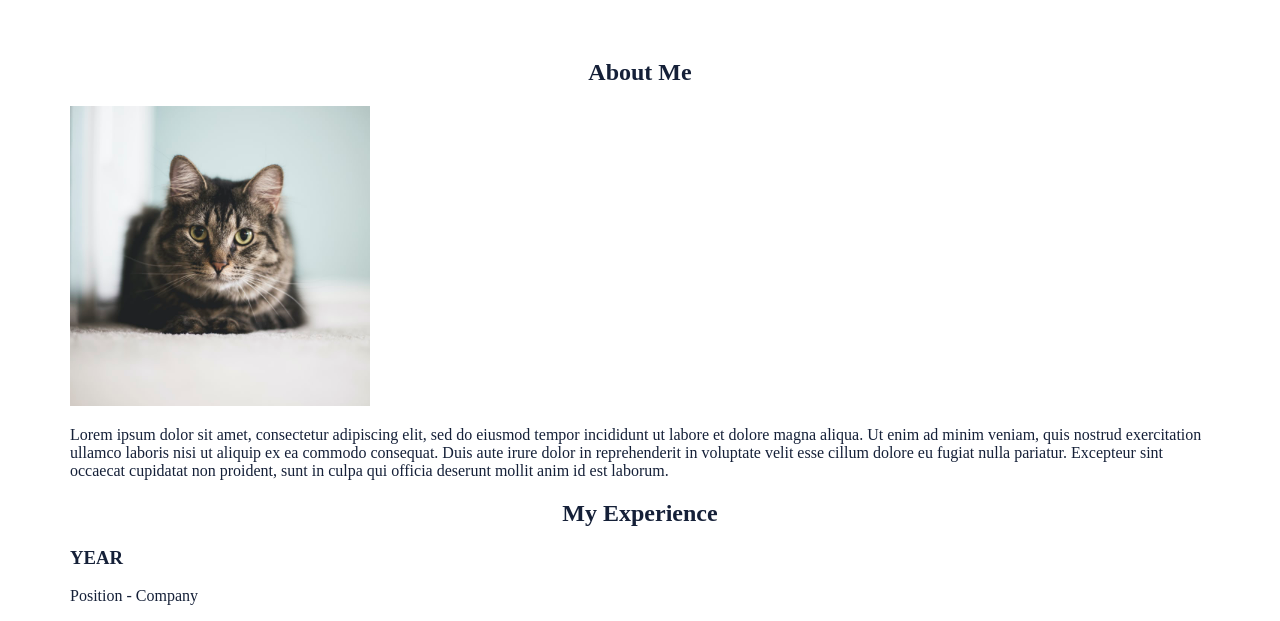
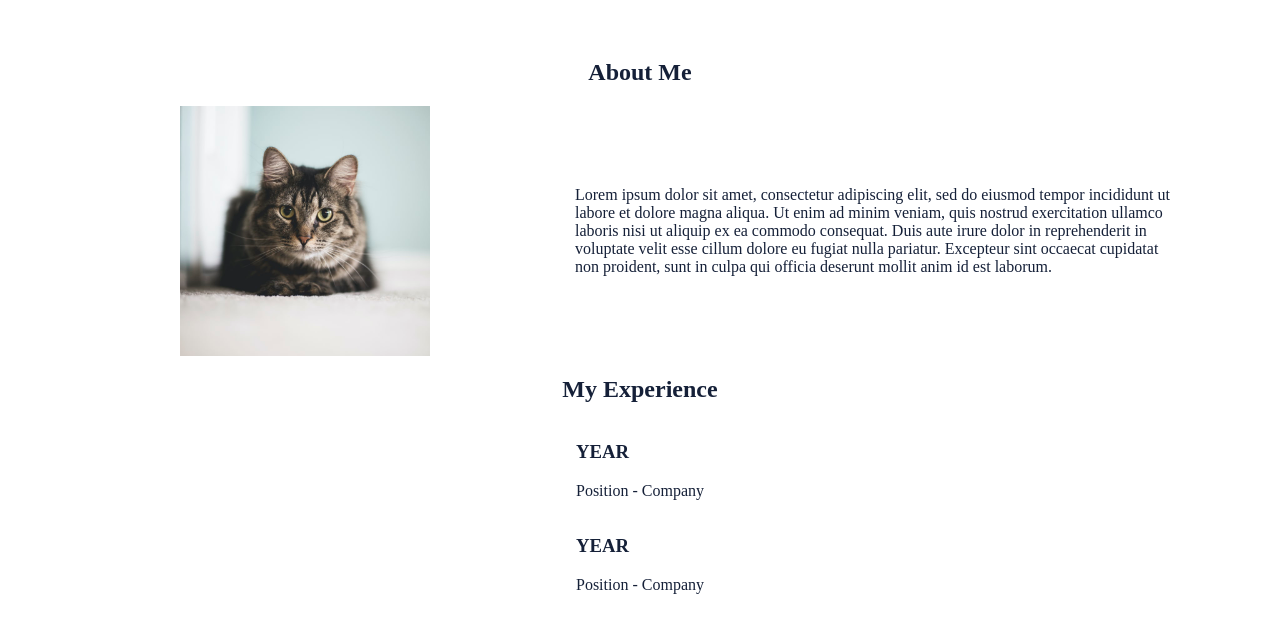
Before and after one commit to fruitsofbabylon/personal-website, a website: page index.html in a window 1280 px wide. Shown: the part 321-942 px from the top of the page. Drawn offline with Linux system fonts and the light colour scheme.

Commit message:
about me section layout

```diff
--- a/index.html
+++ b/index.html
@@ -36,13 +36,15 @@
             </section>
             <section id="about">
                 <h2>About Me</h2>
+                <div class="flex-container">
                     <div class="left-part">
-                    <img src="img/myphoto.jpeg" alt="my photo" width="300px" >
+                        <img src="img/myphoto.jpeg" alt="my photo" width="250px id="me">
                     </div>
                     <div class="right-part">
                         <p>Lorem ipsum dolor sit amet, consectetur adipiscing elit, sed do eiusmod tempor incididunt ut labore et dolore magna aliqua. Ut enim ad minim veniam, quis nostrud exercitation
                         ullamco laboris nisi ut aliquip ex ea commodo consequat. Duis aute irure dolor in reprehenderit in voluptate velit esse cillum dolore eu fugiat nulla pariatur. Excepteur sint
                         occaecat cupidatat non proident, sunt in culpa qui officia deserunt mollit anim id est laborum.</p>
+                    </div>
                 </div>
             </section>
             <section id="experience">
--- a/index.scss
+++ b/index.scss
@@ -54,3 +54,30 @@ body {
 h2 {
     text-align: center;
 }
+
+.flex-container {
+    display: flex;
+    flex-direction: row;
+    justify-content: space-around;
+}
+
+.left-part {
+  width: 400px;
+  display: flex;
+  flex-direction: row;
+  justify-content: center;
+}
+
+.right-part {
+    width: 600px;
+    display: flex;
+    justify-content: center;
+    flex-direction: column;
+  }
+
+  #experience {
+    display: flex;
+    justify-content: center;
+    align-items: center;
+    flex-direction: column;
+  }
```
Also changed, not shown: index.css. Lines whose indentation alone changed are shown as unchanged.
